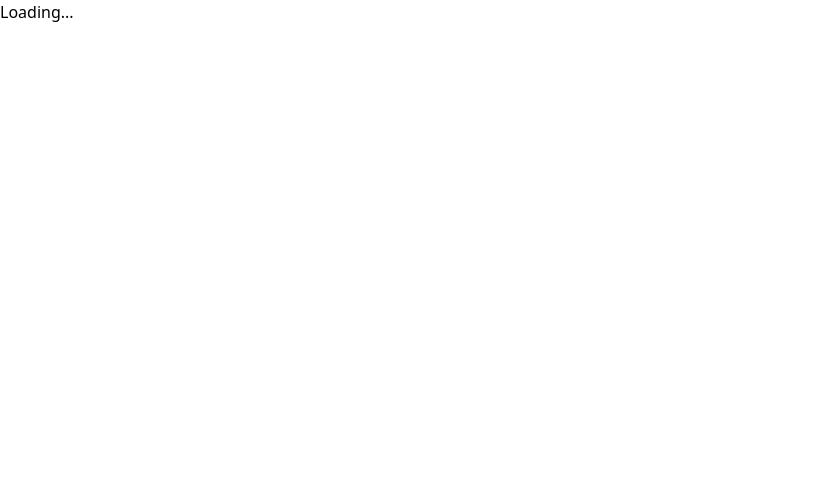
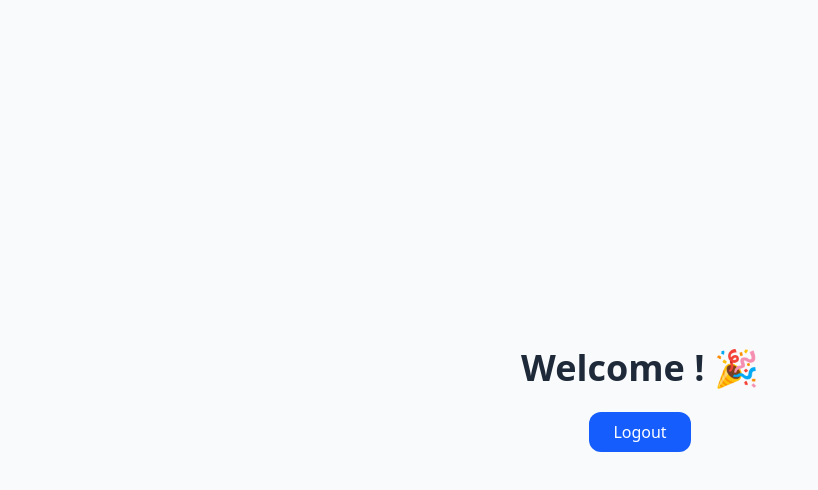
Before and after one commit to Saeed-Geek/taborstudyfrontend, a Next.js app: page /welcome in a window 1280 px wide. Shown: the top 490 px of the page, without its empty margins (0-818 px from the left). Built offline with nearby package versions, Linux system fonts and the light colour scheme; a web font is replaced by a local one.

Commit message:
frontend changes

```diff
--- a/app/(auth)/welcome/page.tsx
+++ b/app/(auth)/welcome/page.tsx
@@ -32,7 +32,7 @@ export default function WelcomePage() {
   //   checkAuth();
   // }, [router]);
 
-  if (loading) return <div>Loading...</div>;
+
 
   // const handleLogout = async () => {
   //   await fetch('https://taborstudybackend-production.up.railway.app/auth/logout', {
```
